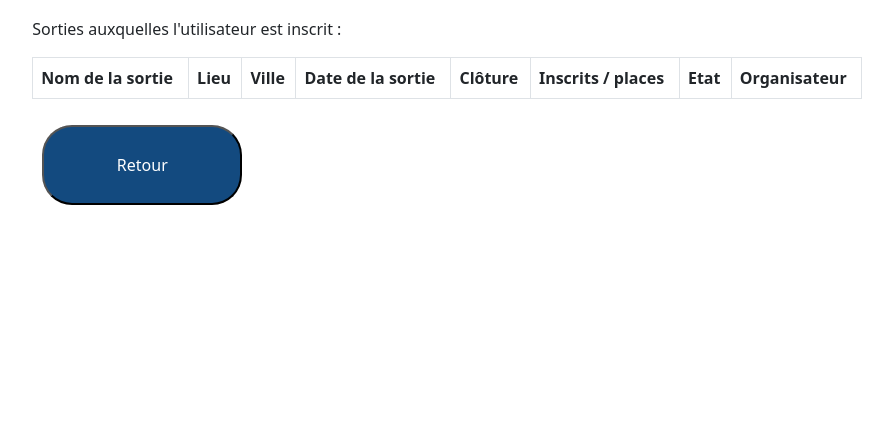
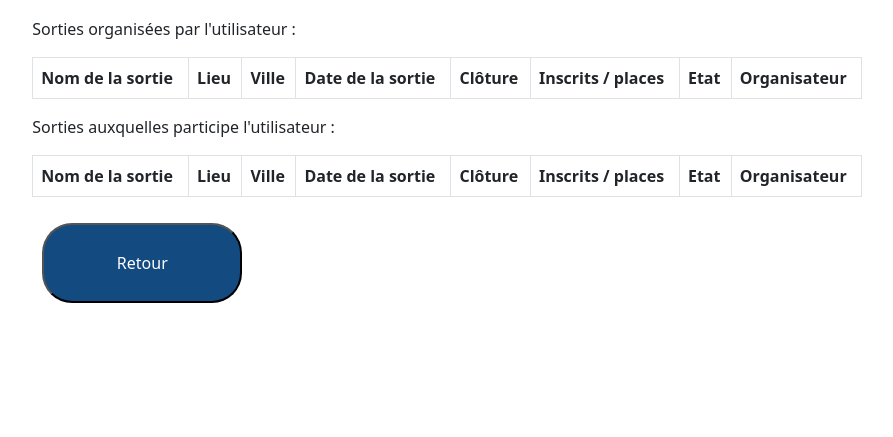
Before and after one commit to lodi2407/sortir, a Symfony app: template templates/profil/show.html.twig in a window 1280 px wide. Shown: the part 276-713 px from the top of the page, without its empty margins (193-1086 px from the left). Run offline with Twig, Linux system fonts and the light colour scheme; the template is opened without the code that fills it, so the values that code supplies are empty; some libraries are stand-ins or nearby versions.

Commit message:
add sorties auxuqelles le user participe

```diff
--- a/src/Controller/SortieController.php
+++ b/src/Controller/SortieController.php
@@ -26,7 +26,6 @@ class SortieController extends AbstractController
     #[Route('/accueil', name: '_list', methods: ['GET', 'POST'])]
     public function listSorties(Request $request, SortieRepository $sortieRepository): Response
     {
-
         $filters = new FiltersSorties();
         $user = $this->getUser();
 
--- a/src/Repository/SortieRepository.php
+++ b/src/Repository/SortieRepository.php
@@ -69,14 +69,12 @@ class SortieRepository extends ServiceEntityRepository
 
         if($filters->getCampus()) {
             $query = $query
-
                 ->andWhere('s.campus = :campus')
                 ->setParameter('campus', $filters->getCampus()->getId());
         }
 
         if($filters->getNomSortie()) {
             $query = $query
-
                 ->andWhere($query->expr()->like('s.nom', ':name'))
                 ->setParameter(':name', '%' . $filters->getNomSortie() . '%');
 
@@ -91,14 +89,12 @@ class SortieRepository extends ServiceEntityRepository
 
         if($filters->isOrganisateur()) {
             $query = $query
-
                 ->andWhere('s.organisateur = :id')
                 ->setParameter(':id', $user->getId());
         }
 
         if($filters->isInscrit()) {
             $query = $query
-
                 ->innerJoin('s.participant', 'participant')
                 ->andWhere('participant.id = :id')
                 ->setParameter(':id', $user->getId());
@@ -107,7 +103,6 @@ class SortieRepository extends ServiceEntityRepository
 
         if($filters->isPasInscrit()) {
             $query = $query
-
                 ->innerJoin('s.participant', 'participant')
                 ->addSelect('participant')
                 ->andWhere('participant.id != :id')
--- a/templates/profil/show.html.twig
+++ b/templates/profil/show.html.twig
@@ -12,7 +12,7 @@
                 <p>Pénom : {{ user.prenom }}</p>
                 <p>Téléphone : {{ user.telephone }}</p>
                 <p>Campus : {{ user.campus.nom }}</p>
-                <p>Sorties auxquelles l'utilisateur est inscrit : </p>
+                <p>Sorties organisées par l'utilisateur : </p>
                 <table class="table table-striped table-bordered">
                     <thead>
                         <tr>
@@ -42,6 +42,37 @@
                         {% endfor %}
                     </tbody>
                 </table>
+
+                <p>Sorties auxquelles participe l'utilisateur : </p>
+                <table class="table table-striped table-bordered">
+                    <thead>
+                        <tr>
+                            <th>Nom de la sortie</th>
+                            <th>Lieu</th>
+                            <th>Ville</th>
+                            <th>Date de la sortie</th>
+                            <th>Clôture</th>
+                            <th>Inscrits / places</th>
+                            <th>Etat</th>
+                            <th>Organisateur</th>
+                        </tr>
+                    </thead>
+                    <tbody>
+                        {% for sortie in user.sorties %}
+                            <tr>
+                                <td>{{ sortie.nom }}</td>
+                                <td>{{ sortie.lieu.nom }}</td>
+                                <td>{{ sortie.lieu.ville.nom }}</td>
+                                <td>{{ sortie.dateHeureDebut|date('d/m/Y H:i') }}</td>
+                                <td>{{ sortie.dateLimiteInscription|date('d/m/Y h:i') }}</td>
+                                <td>{{ sortie.participant.count() }} / {{ sortie.nbInscriptionsMax }}</td>
+                                <td>{{ sortie.etat.libelle }}</td>
+                                <td>{{ sortie.organisateur.prenom }} {{ sortie.organisateur.nom }}</td>
+
+                            </tr>
+                        {% endfor %}
+                    </tbody>
+                </table>
             </div>
         </div>
         <a href="{{ path('app_sortie_list') }}">
```
